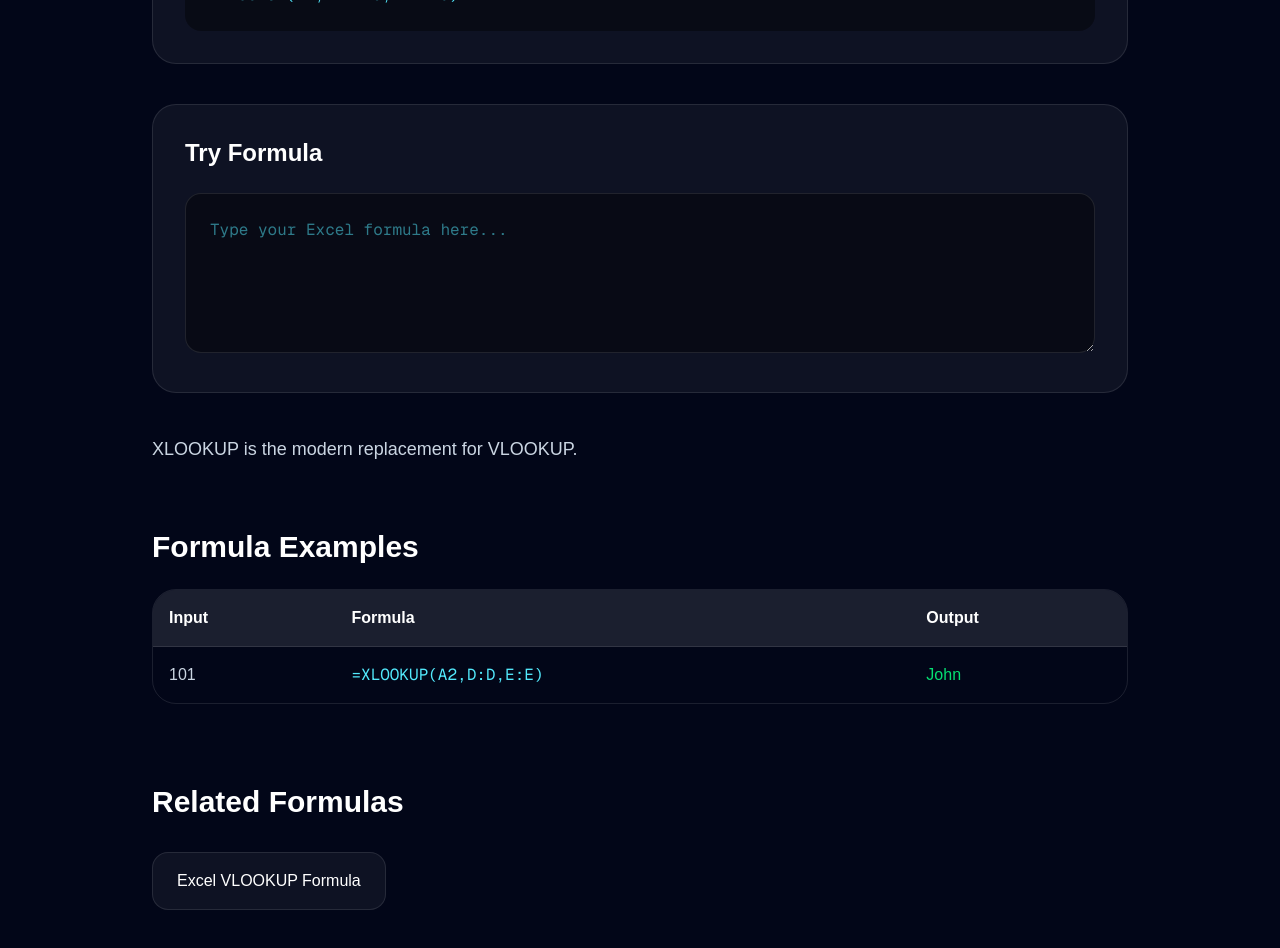
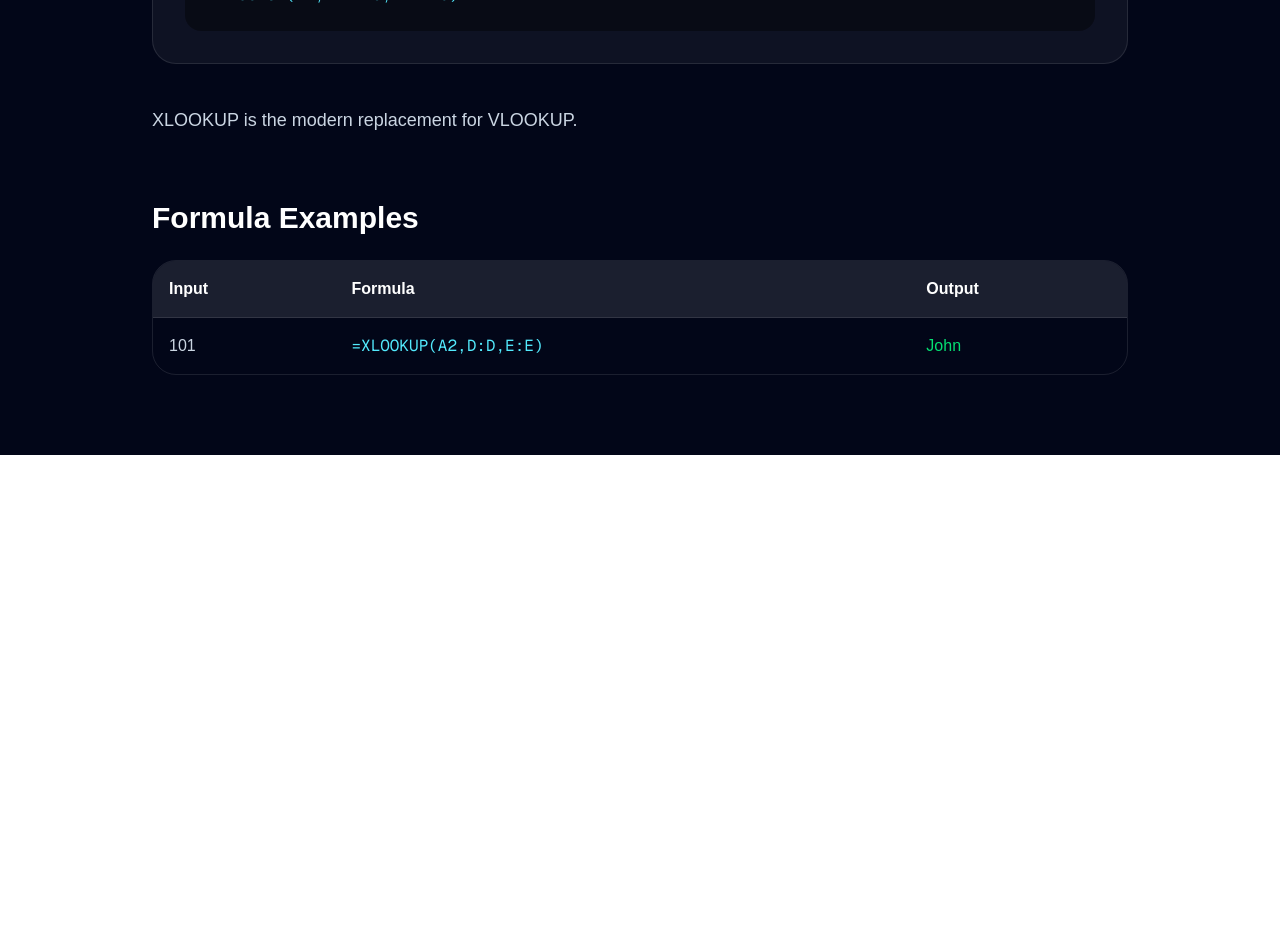
Before and after one commit to namrata505/comparecsv, a Next.js app: page /formulas/xlookup in a window 1280 px wide. Shown: the part 580-1528 px from the top of the page. After the commit the page ends 1035 px from the top, so only its background shows below. Built offline with nearby package versions, Linux system fonts and the light colour scheme.

Commit message:
Fix formula dynamic routes

```diff
--- a/app/formulas/[slug]/page.tsx
+++ b/app/formulas/[slug]/page.tsx
@@ -1,17 +1,23 @@
-"use client";
-
 import { Copy } from "lucide-react";
 import { formulas } from "@/lib/formulas";
 import { notFound } from "next/navigation";
 
 type Props = {
-  params: {
+  params: Promise<{
     slug: string;
-  };
+  }>;
 };
 
-export default function FormulaPage({ params }: Props) {
-  const formula = formulas.find((f) => f.slug === params.slug);
+export async function generateStaticParams() {
+  return formulas.map((formula) => ({
+    slug: formula.slug,
+  }));
+}
+
+export default async function FormulaPage({ params }: Props) {
+  const { slug } = await params;
+
+  const formula = formulas.find((f) => f.slug === slug);
 
   if (!formula) {
     notFound();
@@ -21,8 +27,6 @@ export default function FormulaPage({ params }: Props) {
     <main className="min-h-screen bg-slate-950 text-white">
 
       <section className="max-w-5xl mx-auto px-6 py-20">
-
-        {/* Title */}
 
         <h1 className="text-5xl font-bold mb-6">
           {formula.title}
@@ -43,8 +47,10 @@ export default function FormulaPage({ params }: Props) {
             </h2>
 
             <button
-              onClick={() => navigator.clipboard.writeText(formula.syntax)}
-              className="flex items-center gap-2 bg-cyan-500 hover:bg-cyan-400 text-black px-4 py-2 rounded-xl font-medium transition"
+              onClick={() =>
+                navigator.clipboard.writeText(formula.syntax)
+              }
+              className="flex items-center gap-2 bg-cyan-500 hover:bg-cyan-400 text-black px-4 py-2 rounded-xl font-medium"
             >
               <Copy size={18} />
               Copy
@@ -72,21 +78,6 @@ export default function FormulaPage({ params }: Props) {
 
         </div>
 
-        {/* Playground */}
-
-        <div className="rounded-3xl border border-white/10 bg-white/5 p-8 mb-10">
-
-          <h2 className="text-2xl font-semibold mb-6">
-            Try Formula
-          </h2>
-
-          <textarea
-            placeholder="Type your Excel formula here..."
-            className="w-full h-40 rounded-2xl bg-black/40 border border-white/10 p-6 outline-none text-cyan-300 font-mono"
-          />
-
-        </div>
-
         {/* Content */}
 
         <div className="text-slate-300 text-lg leading-8 mb-16">
@@ -95,8 +86,7 @@ export default function FormulaPage({ params }: Props) {
 
         {/* Examples Table */}
 
-        {formula.examples && formula.examples.length > 0 && (
-
+        {formula.examples && (
           <div className="mt-16">
 
             <h2 className="text-3xl font-bold mb-6">
@@ -118,7 +108,6 @@ export default function FormulaPage({ params }: Props) {
                 <tbody>
 
                   {formula.examples.map((item, index) => (
-
                     <tr
                       key={index}
                       className="border-t border-white/10"
@@ -137,7 +126,6 @@ export default function FormulaPage({ params }: Props) {
                       </td>
 
                     </tr>
-
                   ))}
 
                 </tbody>
@@ -147,43 +135,6 @@ export default function FormulaPage({ params }: Props) {
             </div>
 
           </div>
-
-        )}
-
-        {/* Related Formulas */}
-
-        {formula.related && formula.related.length > 0 && (
-
-          <div className="mt-20">
-
-            <h2 className="text-3xl font-bold mb-8">
-              Related Formulas
-            </h2>
-
-            <div className="flex flex-wrap gap-4">
-
-              {formula.related.map((slug) => {
-                const relatedFormula = formulas.find(
-                  (f) => f.slug === slug
-                );
-
-                if (!relatedFormula) return null;
-
-                return (
-                  <a
-                    key={slug}
-                    href={`/formulas/${slug}`}
-                    className="rounded-2xl border border-white/10 bg-white/5 px-6 py-4 hover:border-cyan-400/40 transition"
-                  >
-                    {relatedFormula.title}
-                  </a>
-                );
-              })}
-
-            </div>
-
-          </div>
-
         )}
 
       </section>
```
